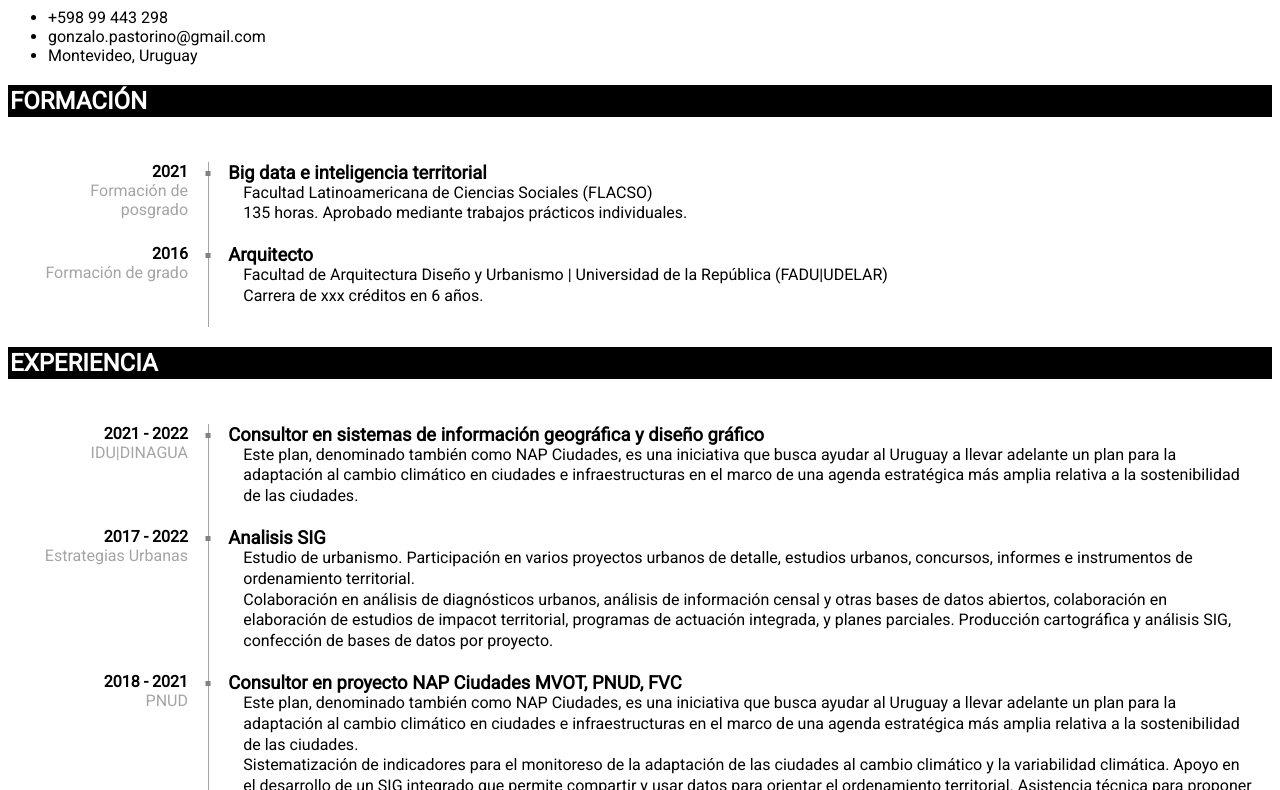
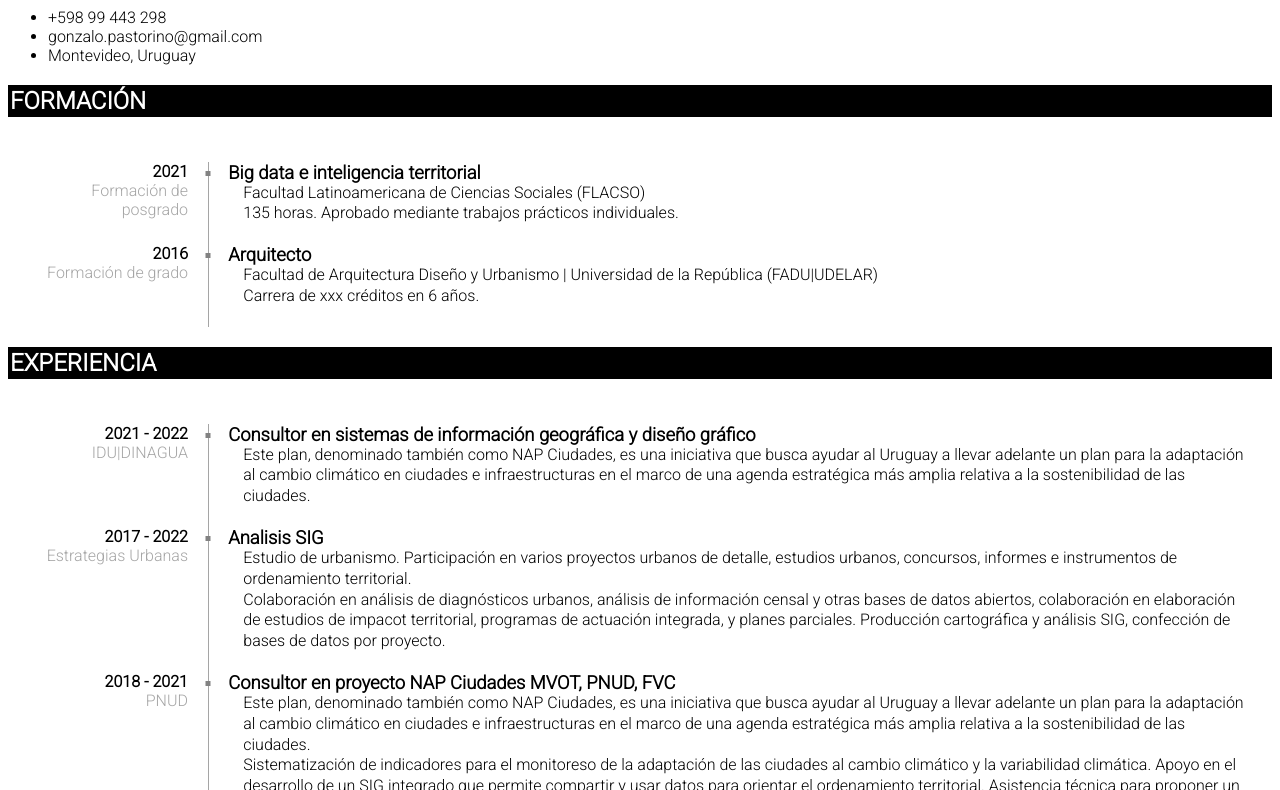
Before and after one commit to p4570/p4570.github.io, a plain HTML site: page index.html in a window 1280 px wide. Shown: the part 77-867 px from the top of the page. Drawn offline with Linux system fonts and the light colour scheme.

Commit message:
Update style.css

```diff
--- a/style.css
+++ b/style.css
@@ -1,4 +1,4 @@
-@import url('https://fonts.googleapis.com/css?family=Roboto');
+@import url('https://fonts.googleapis.com/css2?family=Roboto:wght@300&display=swap');
 
 :root {
 	font-family: 'Roboto', sans-serif;
@@ -48,7 +48,6 @@ h1 {
 .timeline_subdate {
   text-align: right;
   color: #a5a5a5;
-  font-weight: 200;
 }
 
 .timeline__title {
```
